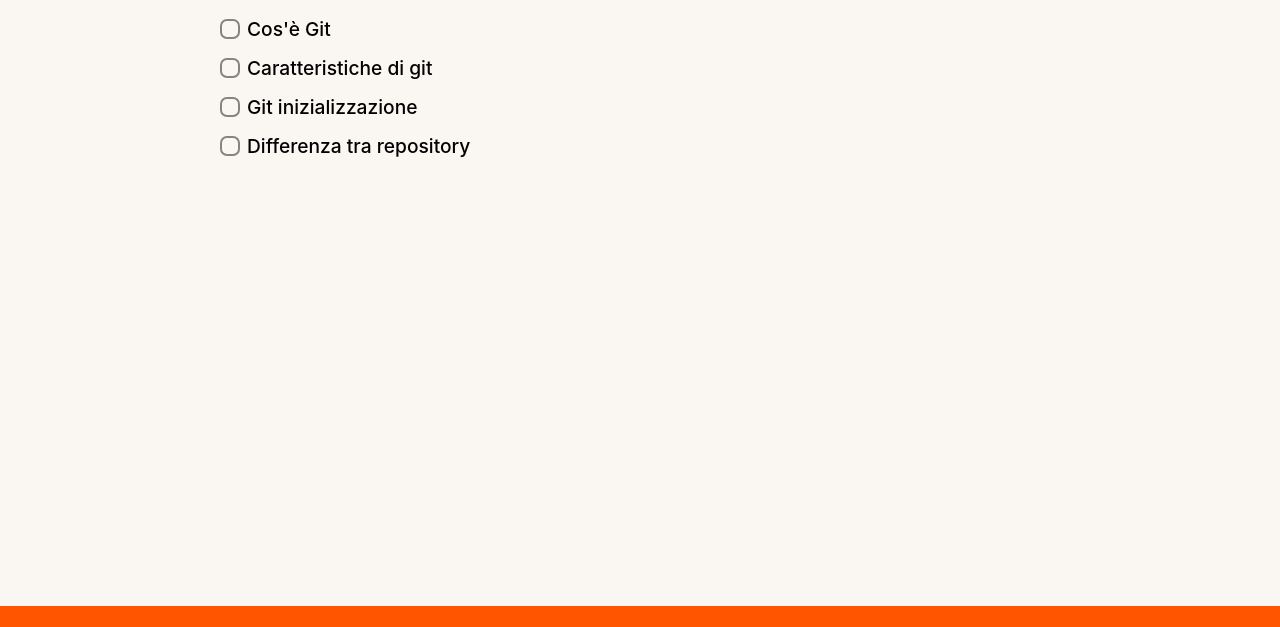
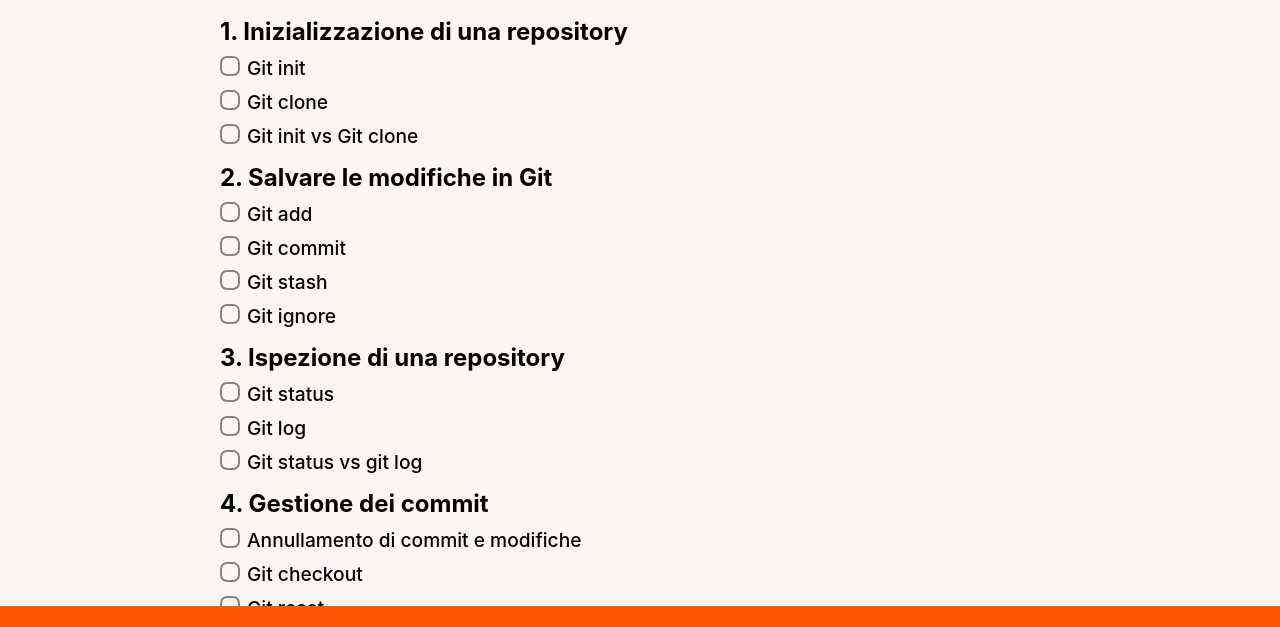
Before and after one commit to BaldiFilippo/ProgettoGit, a plain HTML site: page main.html in a window 1280 px wide. Shown: the part 194-821 px from the top of the page. Drawn offline with nearby package versions, Linux system fonts and the light colour scheme.

Commit message:
Lista aggiornata nella seconda pagina

```diff
--- a/main.html
+++ b/main.html
@@ -13,7 +13,7 @@
       crossorigin="anonymous"
       referrerpolicy="no-referrer"
     />
-    <title>Document</title>
+    <title>Progetto Git</title>
   </head>
   <body>
     <div class="transition transition-3 is-active"></div>
@@ -38,20 +38,116 @@
 
         <ul>
           <li>
-            <div class="check-list"></div>
-            <span class="list-elements">Cos'è Git</span>
+            <h2 class="element-title">1. Inizializzazione di una repository</h2>
+            <div class="box">
+              <div class="check-list"></div>
+              <span class="list-elements">Git init</span>
+            </div>
+            <div class="box">
+              <div class="check-list"></div>
+              <span class="list-elements">Git clone</span>
+            </div>
+            <div class="box">
+              <div class="check-list"></div>
+              <span class="list-elements">Git init vs Git clone</span>
+            </div>
           </li>
           <li>
-            <div class="check-list"></div>
-            <span class="list-elements">Caratteristiche di git</span>
+            <h2 class="element-title">2. Salvare le modifiche in Git</h2>
+            <div class="box">
+              <div class="check-list"></div>
+              <span class="list-elements">Git add</span>
+            </div>
+            <div class="box">
+              <div class="check-list"></div>
+              <span class="list-elements">Git commit</span>
+            </div>
+            <div class="box">
+              <div class="check-list"></div>
+              <span class="list-elements">Git stash</span>
+            </div>
+            <div class="box">
+              <div class="check-list"></div>
+              <span class="list-elements">Git ignore</span>
+            </div>
           </li>
           <li>
-            <div class="check-list"></div>
-            <span class="list-elements">Git inizializzazione</span>
+            <h2 class="element-title">3. Ispezione di una repository</h2>
+            <div class="box">
+              <div class="check-list"></div>
+              <span class="list-elements">Git status</span>
+            </div>
+            <div class="box">
+              <div class="check-list"></div>
+              <span class="list-elements">Git log</span>
+            </div>
+            <div class="box">
+              <div class="check-list"></div>
+              <span class="list-elements">Git status vs git log</span>
+            </div>
           </li>
           <li>
-            <div class="check-list"></div>
-            <span class="list-elements">Differenza tra repository</span>
+            <h2 class="element-title">4. Gestione dei commit</h2>
+            <div class="box">
+              <div class="check-list"></div>
+              <span class="list-elements"
+                >Annullamento di commit e modifiche</span
+              >
+            </div>
+            <div class="box">
+              <div class="check-list"></div>
+              <span class="list-elements">Git checkout</span>
+            </div>
+            <div class="box">
+              <div class="check-list"></div>
+              <span class="list-elements">Git reset</span>
+            </div>
+            <div class="box">
+              <div class="check-list"></div>
+              <span class="list-elements">Git revert</span>
+            </div>
+            <div class="box">
+              <div class="check-list"></div>
+              <span class="list-elements">Git reset vg Git revert</span>
+            </div>
+          </li>
+          <li>
+            <h2 class="element-title">5. Gestione dei Branch</h2>
+            <div class="box">
+              <div class="check-list"></div>
+              <span class="list-elements">Git branch</span>
+            </div>
+            <div class="box">
+              <div class="check-list"></div>
+              <span class="list-elements">Git checkout</span>
+            </div>
+            <div class="box">
+              <div class="check-list"></div>
+              <span class="list-elements">Git merge</span>
+            </div>
+            <div class="box">
+              <div class="check-list"></div>
+              <span class="list-elements">Git merge vs Git rebase</span>
+            </div>
+          </li>
+          <li>
+            <h2 class="element-title">6. La sincronizzazione di Git</h2>
+            <div class="box">
+              <div class="check-list"></div>
+              <span class="list-elements">Git remote</span>
+            </div>
+            <div class="box">
+              <div class="check-list"></div>
+              <span class="list-elements">Git fetch</span>
+            </div>
+            <div class="box">
+              <div class="check-list"></div>
+              <span class="list-elements">Git push</span>
+            </div>
+            <div class="box">
+              <div class="check-list"></div>
+              <span class="list-elements">Git pull</span>
+            </div>
           </li>
         </ul>
       </section>
--- a/style-page404.css
+++ b/style-page404.css
@@ -35,9 +35,18 @@
 }
 ul li {
   display: flex;
+  flex-direction: column;
+  margin-bottom: 15px;
+  align-items: left;
+}
+
+.element-title {
+  margin-left: 50px;
+}
+.box {
+  display: flex;
   flex-direction: row;
-  margin-bottom: 15px;
-  align-items: center;
+  margin-top: 10px;
 }
 
 .check-list {
```
